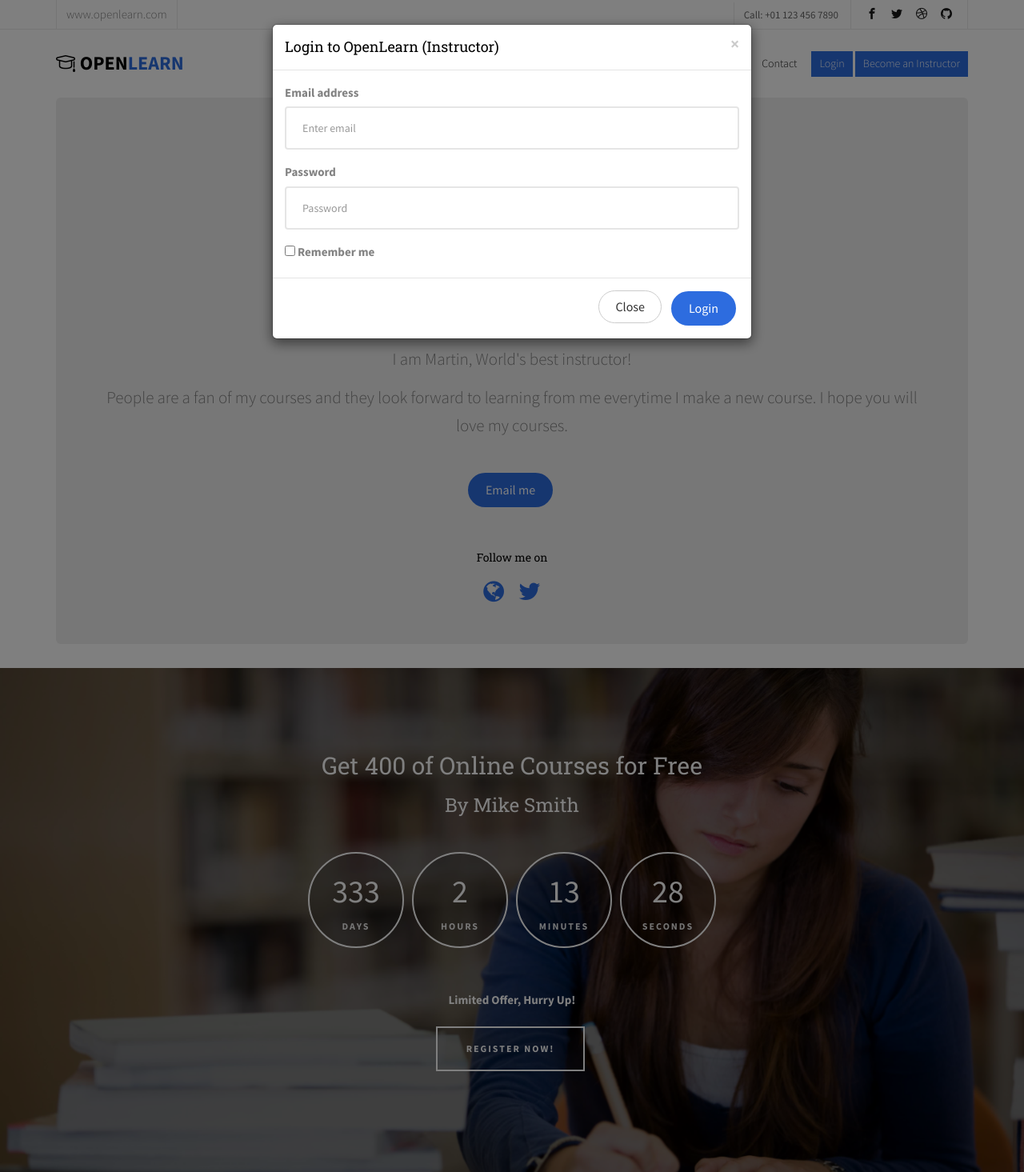
After one commit to vladimirdj/openlearn, a PHP site: page /profile.html in a window 1280 px wide, after a click on "Login". The commit adds this page. Shown: the top 1465 px of the page at 80% size. Run offline with PHP 8.4, Linux system fonts and the light colour scheme; some web fonts are replaced.

Commit message:
Added Instructor Profile/Portfolio.

```diff
--- /dev/null
+++ b/profile.html
@@ -0,0 +1,301 @@
+<!DOCTYPE HTML>
+<html>
+	<head>
+	<link rel="shortcut icon" href="favicon.png" />
+	<meta charset="utf-8">
+    <meta http-equiv="X-UA-Compatible" content="IE=edge">
+    <link rel="stylesheet" href="css/font-awesome-4.7.0/css/font-awesome.min.css">
+	<title>Free Online Courses &mdash; OpenLearn</title>
+	<meta name="viewport" content="width=device-width, initial-scale=1">
+	<meta name="description" content="Free HTML5 Website Template by freehtml5.co" />
+	<meta name="keywords" content="free website templates, free html5, free template, free bootstrap, free website template, html5, css3, mobile first, responsive" />
+	<meta name="author" content="freehtml5.co" />
+
+  	<!-- Facebook and Twitter integration -->
+	<meta property="og:title" content=""/>
+	<meta property="og:image" content=""/>
+	<meta property="og:url" content=""/>
+	<meta property="og:site_name" content=""/>
+	<meta property="og:description" content=""/>
+	<meta name="twitter:title" content="" />
+	<meta name="twitter:image" content="" />
+	<meta name="twitter:url" content="" />
+	<meta name="twitter:card" content="" />
+
+	<link href="https://fonts.googleapis.com/css?family=Source+Sans+Pro:300,400,600,700" rel="stylesheet">
+	<link href="https://fonts.googleapis.com/css?family=Roboto+Slab:300,400" rel="stylesheet">
+
+	<!-- Animate.css -->
+	<link rel="stylesheet" href="css/animate.css">
+	<!-- Icomoon Icon Fonts-->
+	<link rel="stylesheet" href="css/icomoon.css">
+	<!-- Bootstrap  -->
+    <link rel="stylesheet" href="css/bootstrap.css">
+
+	<!-- Magnific Popup -->
+	<link rel="stylesheet" href="css/magnific-popup.css">
+
+	<!-- Owl Carousel  -->
+	<link rel="stylesheet" href="css/owl.carousel.min.css">
+	<link rel="stylesheet" href="css/owl.theme.default.min.css">
+
+	<!-- Flexslider  -->
+	<link rel="stylesheet" href="css/flexslider.css">
+
+	<!-- Pricing -->
+	<link rel="stylesheet" href="css/pricing.css">
+
+	<!-- Theme style  -->
+	<link rel="stylesheet" href="css/style.css">
+
+	<!-- Modernizr JS -->
+	<script src="js/modernizr-2.6.2.min.js"></script>
+	<!-- FOR IE9 below -->
+	<!--[if lt IE 9]>
+	<script src="js/respond.min.js"></script>
+	<![endif]-->
+
+	</head>
+	<body>
+
+	<div class="fh5co-loader"></div>
+
+	<div id="page">
+	<nav class="fh5co-nav" role="navigation">
+		<div class="top">
+			<div class="container">
+				<div class="row">
+					<div class="col-xs-12 text-right">
+						<p class="site">www.openlearn.com</p>
+						<p class="num">Call: +01 123 456 7890</p>
+						<ul class="fh5co-social">
+							<li><a href="#"><i class="icon-facebook2"></i></a></li>
+							<li><a href="#"><i class="icon-twitter2"></i></a></li>
+							<li><a href="#"><i class="icon-dribbble2"></i></a></li>
+							<li><a href="#"><i class="icon-github"></i></a></li>
+						</ul>
+					</div>
+				</div>
+			</div>
+		</div>
+		<div class="top-menu">
+			<div class="container">
+				<div class="row">
+					<div class="col-xs-2">
+						<div id="fh5co-logo"><a href="index.php"><i class="icon-study"></i><span>&nbsp;Open</span><font color="#2D6CDF">Learn</font></a></div>
+					</div>
+					<div class="col-xs-10 text-right menu-1">
+						<ul>
+							<li class="active"><a href="index.php">Home</a></li>
+							<li><a href="courses.php">Courses</a></li>
+							<li><a href="teacher.php">Teacher</a></li>
+							<li><a href="about.php">About</a></li>
+							<li><a href="pricing.php">Pricing</a></li>
+							<li class="has-dropdown">
+								<a href="blog.php">Blog</a>
+								<ul class="dropdown">
+									<li><a href="#">Web Design</a></li>
+									<li><a href="#">eCommerce</a></li>
+									<li><a href="#">Branding</a></li>
+									<li><a href="#">API</a></li>
+								</ul>
+							</li>
+							<li><a href="contact.php">Contact</a></li>
+							<li class="btn-cta" data-toggle="modal" data-target="#myModal"><a href="#"><span>Login</span></a></li>
+							<li class="btn-cta"><a href="signup.php"><span>Become an Instructor</span></a></li>
+						</ul>
+					</div>
+				</div>
+
+			</div>
+		</div>
+	</nav>
+
+	<!-- Modal - For Login-->
+	<div class="modal fade" id="myModal" tabindex="-1" role="dialog" aria-labelledby="myModalLabel">
+		<div class="modal-dialog" role="document">
+			<div class="modal-content">
+				<div class="modal-header">
+					<button type="button" class="close" data-dismiss="modal" aria-label="Close"><span aria-hidden="true">&times;</span></button>
+					<h4 class="modal-title" id="myModalLabel">Login to OpenLearn (Instructor)</h4>
+				</div>
+
+				<div class="modal-body">
+					<form action="index.php" method="get">
+						<div class="form-group">
+								<label for="InputEmail1">Email address</label>
+								<input type="email" class="form-control" id="exampleInputEmail1" aria-describedby="emailHelp" placeholder="Enter email" required>
+							</div>
+
+							<div class="form-group">
+								<label for="exampleInputPassword1">Password</label>
+								<input type="password" class="form-control" id="exampleInputPassword1" placeholder="Password" required>
+							</div>
+
+							<div class="form-check">
+								<label class="form-check-label">
+									<input type="checkbox" class="form-check-input">&nbsp;Remember me
+								</label>
+							</div>
+				</div>
+
+				<div class="modal-footer">
+						<button type="button" class="btn btn-default" data-dismiss="modal">Close</button>
+						<input type="submit" value="Login" class="btn btn-primary">
+				</form>
+				</div>
+			</div>
+		</div>
+	</div>
+    <!--Modal ends-->
+
+
+    <div class="container">
+        <div class="jumbotron text-center">
+            <div class="row animate-box">
+            <h1 style="color: #2D6CDF;">Martin Alderson</h1>
+            <span><img src="images/person1.jpg" class="img-circle img-responsive text-center" style="height: 150px; width: 150px; margin: auto;" alt="Cinque Terre"> </span> <br>
+
+            <p class="lead">I am Martin, World's best instructor!</p>
+            <p>People are a fan of my courses and they look forward to learning from me everytime I make a new course. I hope you will love my courses.</p> <br>
+
+            <button class="btn btn-primary"><a href="mailto:contact.sdey@gmail.com" style="color: white;">Email me</a></button><br><br><br>
+
+            <div class="animate-box">
+                <h5>Follow me on</h5>
+                <a href="https://www.sddey.com"><i class="fa fa-globe fa-2x"></i></a>
+                &emsp;<a href="https://twitter.com"><i class="fa fa-twitter fa-2x"></i></a>
+            </div>
+
+        </div>
+        </div>
+    </div>
+
+
+    <div id="fh5co-register" style="background-image: url(images/studying.jpg);">
+		<div class="overlay"></div>
+		<div class="row">
+			<div class="col-md-8 col-md-offset-2 animate-box">
+				<div class="date-counter text-center">
+					<h2>Get 400 of Online Courses for Free</h2>
+					<h3>By Mike Smith</h3>
+					<div class="simply-countdown simply-countdown-one"></div>
+					<p><strong>Limited Offer, Hurry Up!</strong></p>
+					<p><a href="#" class="btn btn-primary btn-lg btn-reg">Register Now!</a></p>
+				</div>
+			</div>
+		</div>
+	</div>
+
+	<footer id="fh5co-footer" role="contentinfo" style="background-image: url(images/mountain.jpg);">
+		<div class="overlay"></div>
+		<div class="container">
+			<div class="row row-pb-md">
+				<div class="col-md-3 fh5co-widget">
+					<h3>About OpenLearn</h3>
+					<p>OpenLearn is a global marketplace for learning and teaching online where students are mastering new skills and achieving their goals by learning from an extensive library of over 55,000 courses taught by expert instructors.</p>
+				</div>
+				<div class="col-md-2 col-sm-4 col-xs-6 col-md-push-1 fh5co-widget">
+					<h3>Learning</h3>
+					<ul class="fh5co-footer-links">
+						<li><a href="#">Course</a></li>
+						<li><a href="#">Blog</a></li>
+						<li><a href="#">Contact</a></li>
+						<li><a href="#">Terms</a></li>
+						<li><a href="#">Meetups</a></li>
+					</ul>
+				</div>
+
+				<div class="col-md-2 col-sm-4 col-xs-6 col-md-push-1 fh5co-widget">
+					<h3>Learn &amp; Grow</h3>
+					<ul class="fh5co-footer-links">
+						<li><a href="#">Blog</a></li>
+						<li><a href="#">Privacy</a></li>
+						<li><a href="index.php#fh5co-testimonial">Testimonials</a></li>
+						<li><a href="#">Handbook</a></li>
+						<li><a href="#">Held Desk</a></li>
+					</ul>
+				</div>
+
+				<div class="col-md-2 col-sm-4 col-xs-6 col-md-push-1 fh5co-widget">
+					<h3>Engage us</h3>
+					<ul class="fh5co-footer-links">
+						<li><a href="#">Marketing</a></li>
+						<li><a href="#">Visual Assistant</a></li>
+						<li><a href="#">System Analysis</a></li>
+						<li><a href="#">Advertise</a></li>
+					</ul>
+				</div>
+
+				<div class="col-md-2 col-sm-4 col-xs-6 col-md-push-1 fh5co-widget">
+					<h3>Legal</h3>
+					<ul class="fh5co-footer-links">
+						<li><a href="#">Find Designers</a></li>
+						<li><a href="#">Find Developers</a></li>
+						<li><a href="#">Teams</a></li>
+						<li><a href="#">Advertise</a></li>
+						<li><a href="#">API</a></li>
+					</ul>
+				</div>
+			</div>
+
+			<div class="row copyright">
+				<div class="col-md-12 text-center">
+					<p>
+						<small class="block">&copy; 2017 OpenLearn, Inc.&nbsp;&nbsp;All Rights Reserved.</small>
+						<small class="block">Designed by <a href="https://www.sddey.com" target="_blank">Subhadeep Dey</a>.</small>
+					</p>
+				</div>
+			</div>
+
+		</div>
+	</footer>
+	</div>
+
+	<div class="gototop js-top">
+		<a href="#" class="js-gotop"><i class="icon-arrow-up"></i></a>
+	</div>
+
+	<!-- jQuery -->
+	<script src="js/jquery.min.js"></script>
+	<!-- jQuery Easing -->
+	<script src="js/jquery.easing.1.3.js"></script>
+	<!-- Bootstrap -->
+	<script src="js/bootstrap.min.js"></script>
+	<!-- Waypoints -->
+	<script src="js/jquery.waypoints.min.js"></script>
+	<!-- Stellar Parallax -->
+	<script src="js/jquery.stellar.min.js"></script>
+	<!-- Carousel -->
+	<script src="js/owl.carousel.min.js"></script>
+	<!-- Flexslider -->
+	<script src="js/jquery.flexslider-min.js"></script>
+	<!-- countTo -->
+	<script src="js/jquery.countTo.js"></script>
+	<!-- Magnific Popup -->
+	<script src="js/jquery.magnific-popup.min.js"></script>
+	<script src="js/magnific-popup-options.js"></script>
+	<!-- Count Down -->
+	<script src="js/simplyCountdown.js"></script>
+	<!-- Main -->
+	<script src="js/main.js"></script>
+	<script>
+    var d = new Date(new Date().getTime() + 1000 * 120 * 120 * 2000);
+
+    // default example
+    simplyCountdown('.simply-countdown-one', {
+        year: d.getFullYear(),
+        month: d.getMonth() + 1,
+        day: d.getDate()
+    });
+
+    //jQuery example
+    $('#simply-countdown-losange').simplyCountdown({
+        year: d.getFullYear(),
+        month: d.getMonth() + 1,
+        day: d.getDate(),
+        enableUtc: false
+    });
+	</script>
+	</body>
+</html>
--- a/signup.php
+++ b/signup.php
@@ -188,7 +188,7 @@
 						<i class="fa fa-money"></i>
 						</span>
 						<div class="desc">
-							<h3>Earn extra income</h3>
+							<h3>Earn Extra Income</h3>
 							<p>Earn money every time a student accesses your course.</p>
 						</div>
 					</div>
```
